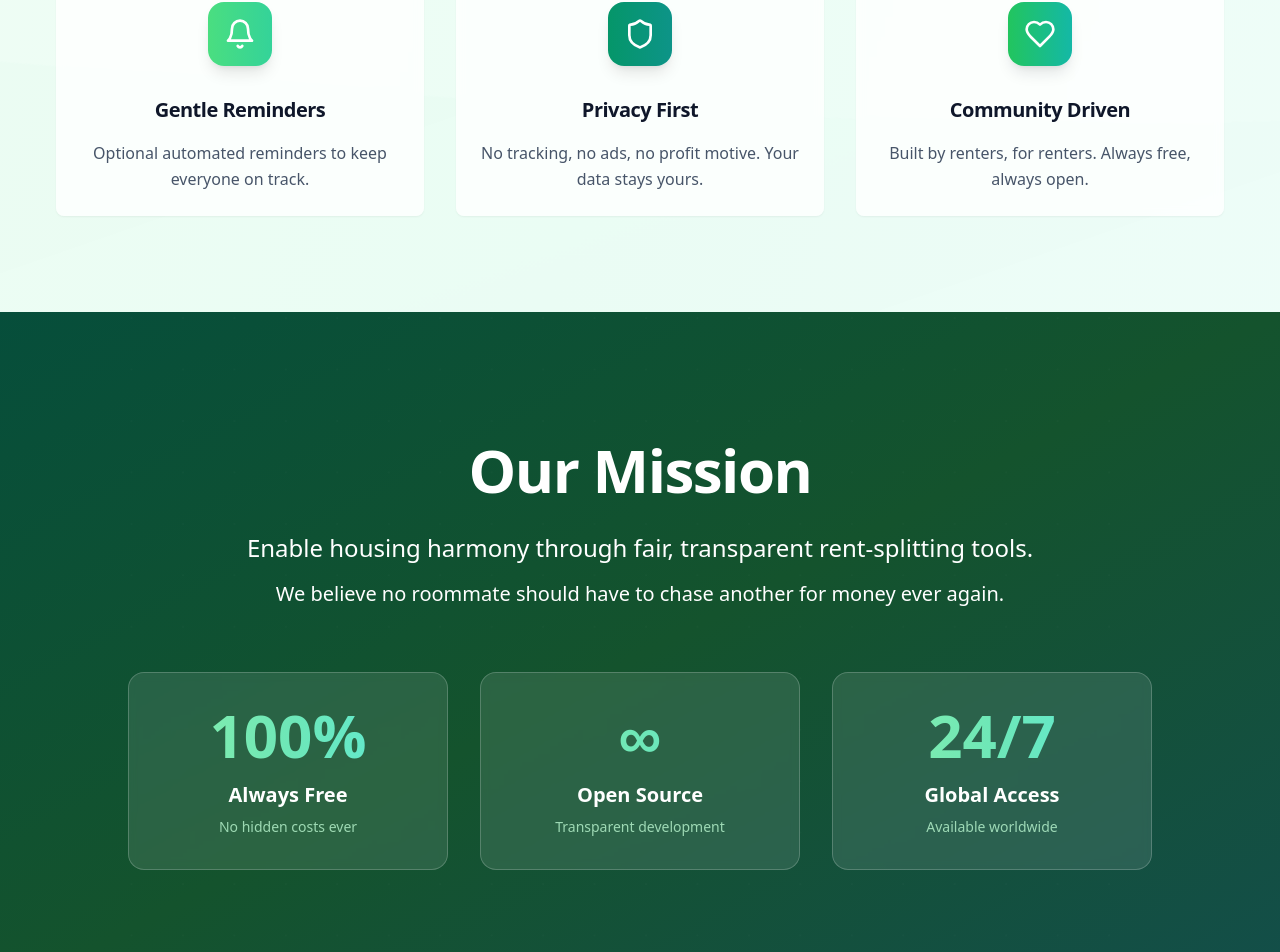
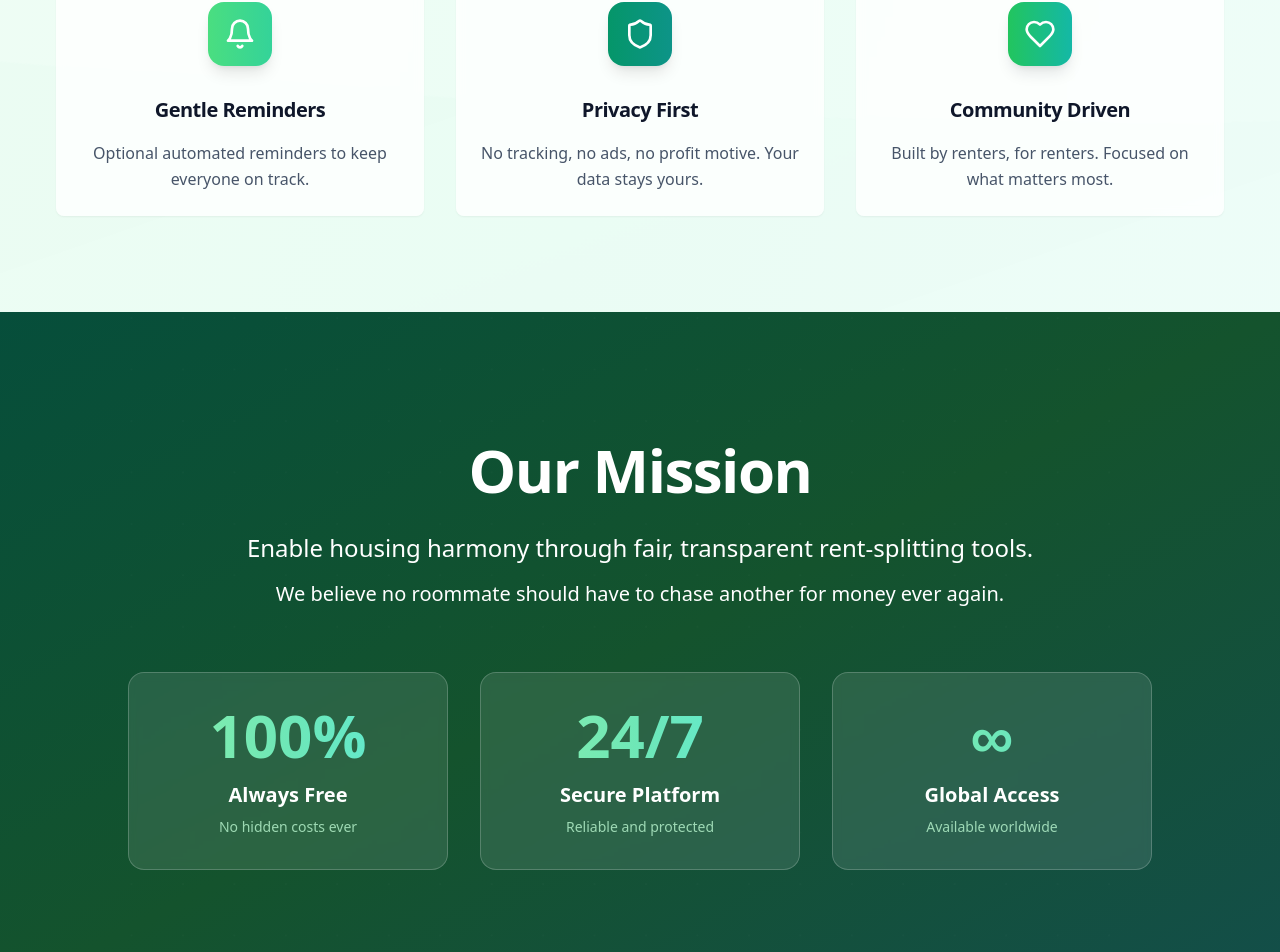
Before and after one commit to ZiadKhaled999/INRENT, a React (Vite) app: page / in a window 1280 px wide. Shown: the part 1616-2568 px from the top of the page. Built offline with nearby package versions, Linux system fonts and the light colour scheme.

Commit message:
Remove open source references
Removed all mentions of "open source" from the application, including the README and index page.

```diff
--- a/src/pages/Index.tsx
+++ b/src/pages/Index.tsx
@@ -1,4 +1,3 @@
-
 import React, { useEffect, useState } from 'react';
 import { Button } from "@/components/ui/button";
 import { Card, CardContent, CardDescription, CardHeader, CardTitle } from "@/components/ui/card";
@@ -53,15 +52,15 @@ const Index = () => {
     {
       icon: Heart,
       title: "Community Driven",
-      description: "Built by renters, for renters. Always free, always open.",
+      description: "Built by renters, for renters. Focused on what matters most.",
       gradient: "from-green-500 to-teal-500"
     }
   ];
 
   const stats = [
     { label: "Always Free", value: "100%", description: "No hidden costs ever" },
-    { label: "Open Source", value: "∞", description: "Transparent development" },
-    { label: "Global Access", value: "24/7", description: "Available worldwide" }
+    { label: "Secure Platform", value: "24/7", description: "Reliable and protected" },
+    { label: "Global Access", value: "∞", description: "Available worldwide" }
   ];
 
   return (
```
